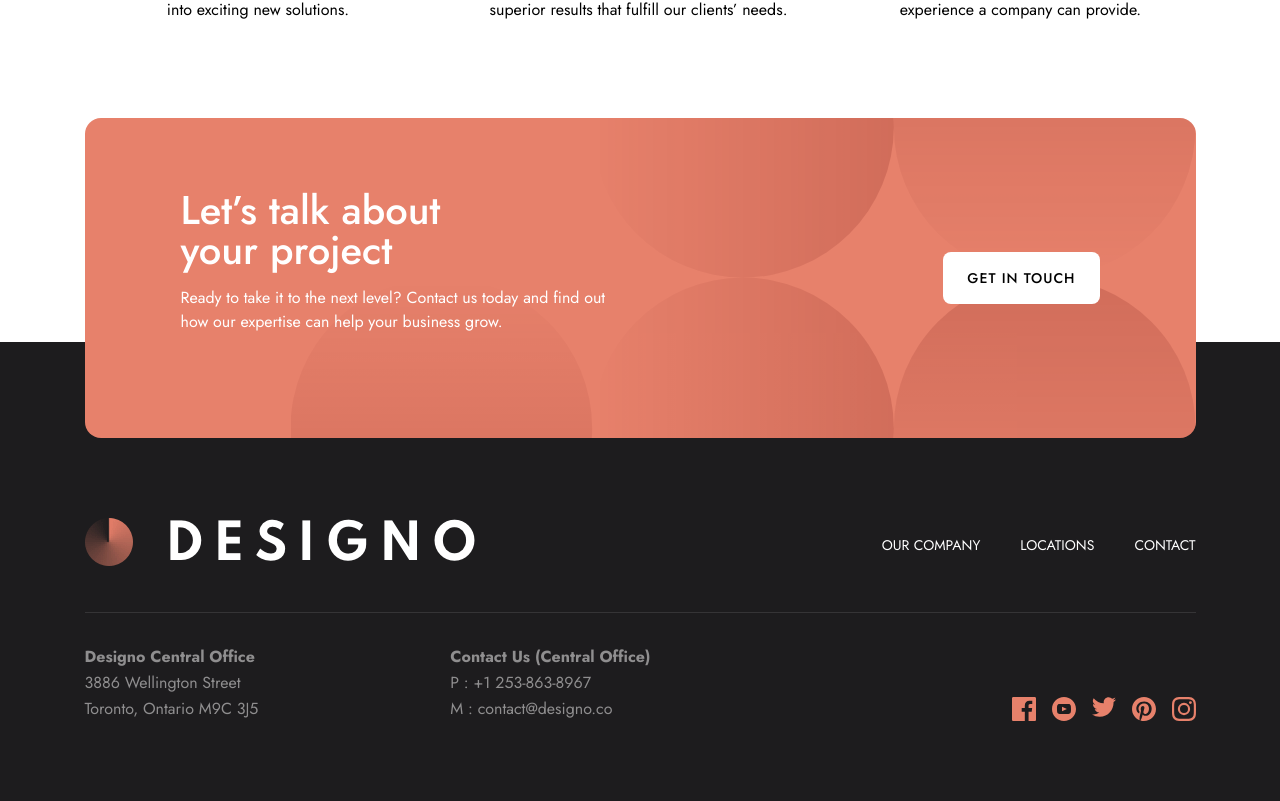
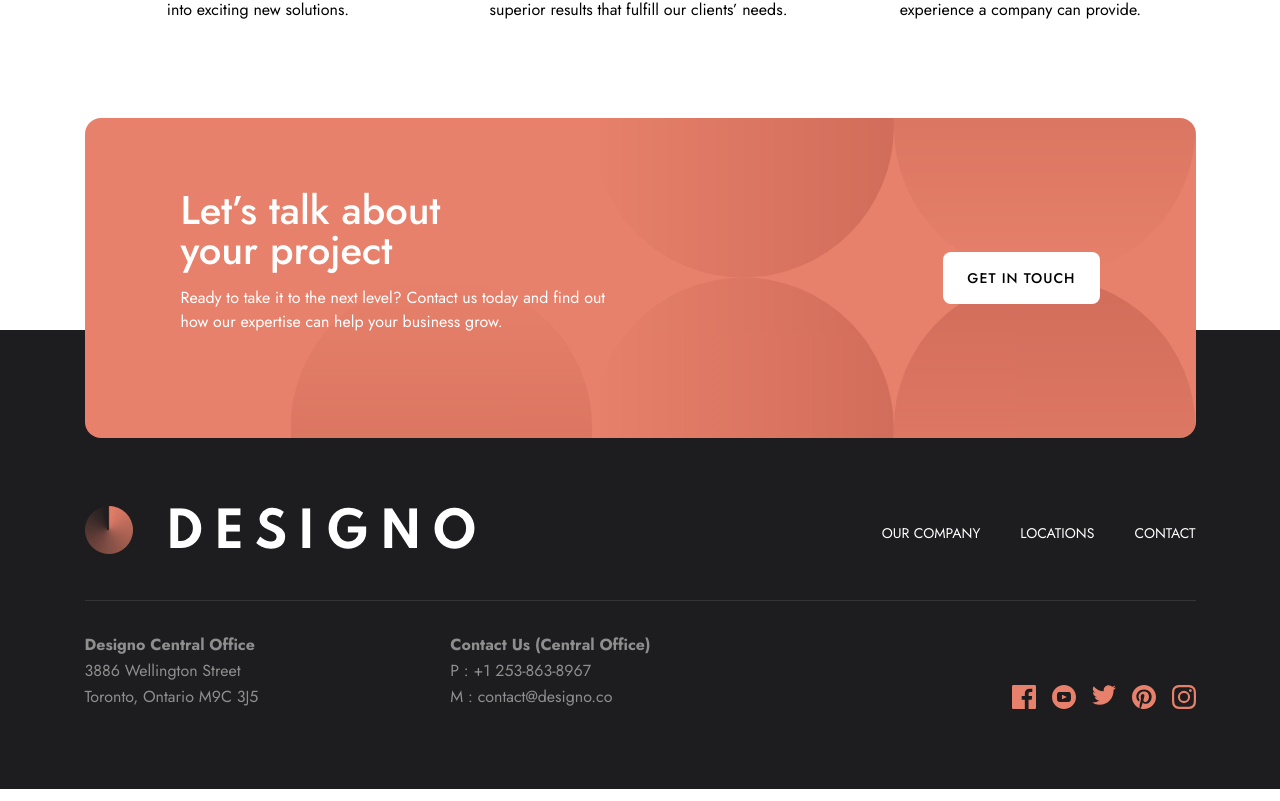
Before and after one commit to nicknjagi/designo-multi-page-website, a Next.js app: page / in a window 1280 px wide. Shown: the part 1700-2501 px from the top of the page. Built offline with nearby package versions, Linux system fonts and the light colour scheme.

Commit message:
update Footer.jsx

```diff
--- a/components/Footer.jsx
+++ b/components/Footer.jsx
@@ -4,7 +4,7 @@ import Image from 'next/image'
 
 const Footer = () => {
   return (
-    <footer className="bg-dark-bg text-center md:text-left px-4 md:px-8 pt-64 md:pt-40 lg:pt-44">
+    <footer className="bg-dark-bg text-center md:text-left -mt-20 md:-mt-3 px-4 md:px-8 pt-64 md:pt-40 lg:pt-44">
       <div class="max-w-[1111px] mx-auto">
         <div className='flex flex-col md:flex-row md:justify-between items-center md:border-b border-[#979797] border-opacity-20 md:pb-10 md:mb-8'>
           <Logo img={'light'} />
```
